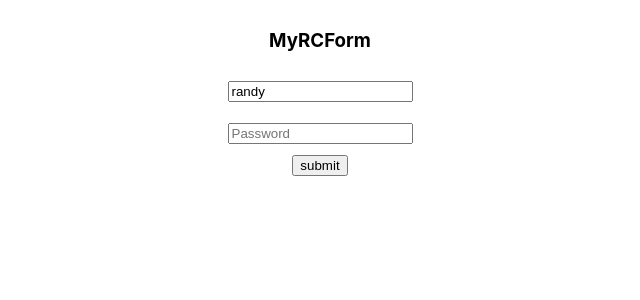
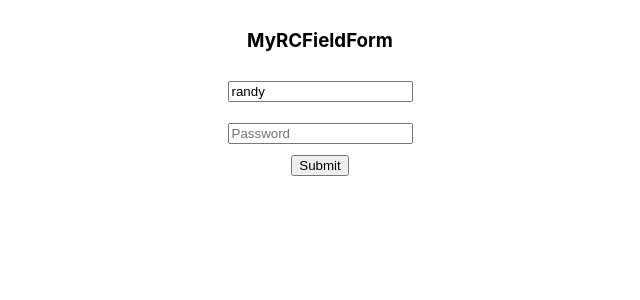
Before and after one commit to qinran0423/react, a React (Create React App) app in the folder react-study/: page / in a window 1280 px wide. Shown: the top 300 px of the page, without its empty margins (320-960 px from the left). Built offline with nearby package versions, Linux system fonts and the light colour scheme.

Commit message:
class rc-field

```diff
--- a/react-study/src/App.js
+++ b/react-study/src/App.js
@@ -3,8 +3,8 @@ import './App.css'
 // import ContextPage from './pages/ContextPage';
 // import HocPage from './pages/HocPage';
 // import AntdFormPage from './pages/AntdFormPage';
-// import MyRCFieldForm from './pages/MyRCFieldForm';
-import MyRCForm from './pages/MyRCForm';
+import MyRCFieldForm from './pages/MyRCFieldForm';
+// import MyRCForm from './pages/MyRCForm';
 
 function App() {
   return (
@@ -13,8 +13,8 @@ function App() {
       {/* <HocPage/> */}
       {/* <ReduxPage/> */}
       {/* <AntdFormPage/> */}
-      {/* <MyRCFieldForm/> */}
-      <MyRCForm/>
+      <MyRCFieldForm/>
+      {/* <MyRCForm/> */}
     </div>
   );
 }
--- a/react-study/src/components/my-rc-field-form/Form.js
+++ b/react-study/src/components/my-rc-field-form/Form.js
@@ -1,8 +1,11 @@
 import React from 'react';
 import FieldContext from './FieldContext'
+import useForm from './useForm';
 
-export default function Form({ children , form, onFinish, onFinishFailed}) {
-  form.setCallback({
+export default function Form({ children , form, onFinish, onFinishFailed}, ref) {
+  const [fromInstance] = useForm(form)
+  React.useImperativeHandle(ref, () => fromInstance)
+  fromInstance.setCallback({
     onFinish,
     onFinishFailed
   })
@@ -11,9 +14,9 @@ export default function Form({ children , form, onFinish, onFinishFailed}) {
     <form
       onSubmit={event => {
         event.preventDefault()
-        form.submit()
+        fromInstance.submit()
       }}>
-        <FieldContext.Provider value={form}>
+        <FieldContext.Provider value={fromInstance}>
         {children}
         </FieldContext.Provider>
     </form>
--- a/react-study/src/components/my-rc-field-form/index.js
+++ b/react-study/src/components/my-rc-field-form/index.js
@@ -1,7 +1,9 @@
+
+import React from 'react'
 import _Form from './Form'
 import  useForm from './useForm'
 import Field from './Field'
-const Form = _Form
+const Form = React.forwardRef(_Form)
 
 Form.useForm = useForm
 Form.Field = Field
--- a/react-study/src/components/my-rc-field-form/useForm.js
+++ b/react-study/src/components/my-rc-field-form/useForm.js
@@ -97,12 +97,17 @@ class FormStore {
   }
 }
 
-export default function useForm() {
+export default function useForm(form) {
 
   const formRef = React.useRef()
   if (!formRef.current) {
-    const formStore = new FormStore()
-    formRef.current = formStore.getForm()
+    if(form) {
+      formRef.current = form
+    } else {
+      const formStore = new FormStore()
+      formRef.current = formStore.getForm()
+    }
+
   }
 
 
```
